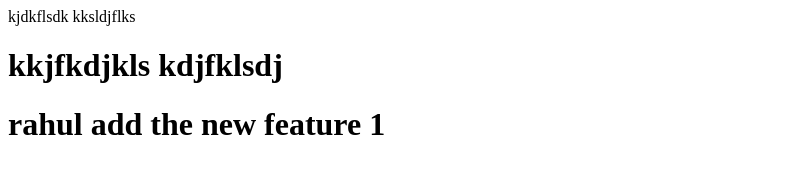
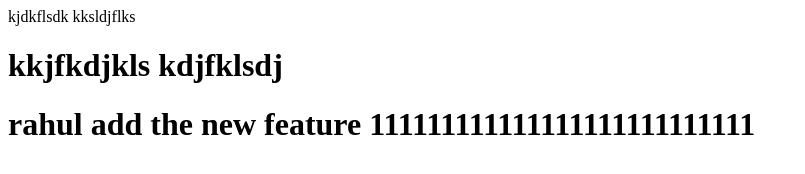
Before and after one commit to rahulgitit/localrepo, a plain HTML site: page index.html in a window 1280 px wide. Shown: the whole page, without its empty margins (0-805 px from the left). Drawn offline with Linux system fonts and the light colour scheme.

Commit message:
add the new features

```diff
--- a/index.html
+++ b/index.html
@@ -10,7 +10,7 @@
     kksldjflks
     <h1>kkjfkdjkls
         kdjfklsdj
-        <h1>rahul add the new feature 1
+        <h1>rahul add the new feature 111111111111111111111111111
         </h1>
     </h1>
 </body>
```
